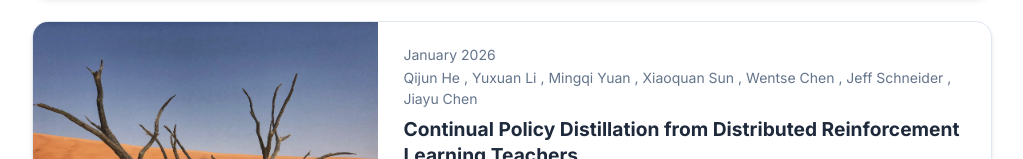
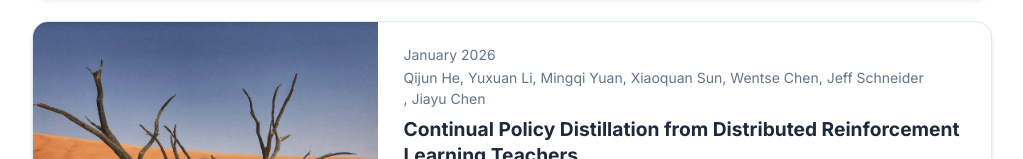
Before and after one commit to Agentic-Intelligence-Lab/Never, a plain HTML site: page index.html in a window 1280 px wide. Shown: the part 1114-1273 px from the top of the page, without its empty margins (224-1247 px from the left). Drawn offline with Linux system fonts and the light colour scheme.

Commit message:
Update index.html

```diff
--- a/index.html
+++ b/index.html
@@ -103,6 +103,15 @@
     .paper-card-date {
       display: block;
       margin-bottom: 0.15rem;
+    }
+    /* Flex + font-size:0 collapses HTML whitespace between spans (avoids "Name , Name") */
+    .paper-card-authors {
+      display: flex;
+      flex-wrap: wrap;
+      font-size: 0;
+    }
+    .paper-card-authors span {
+      font-size: 0.875rem;
     }
     .paper-card-authors span + span::before {
       content: ", ";
```
